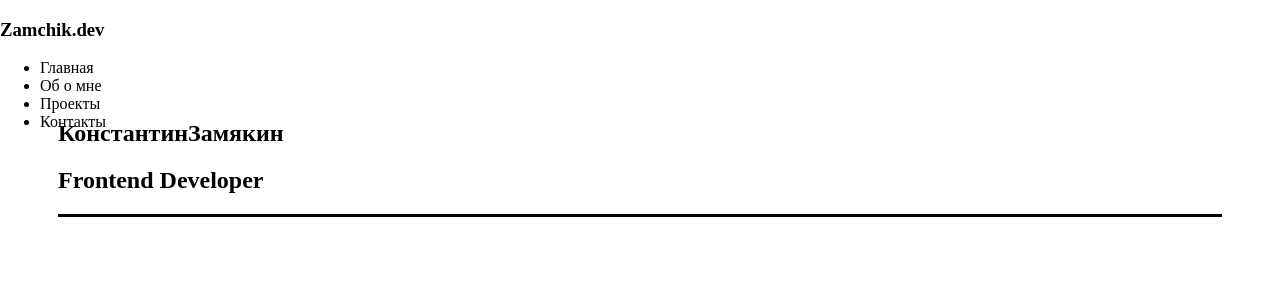
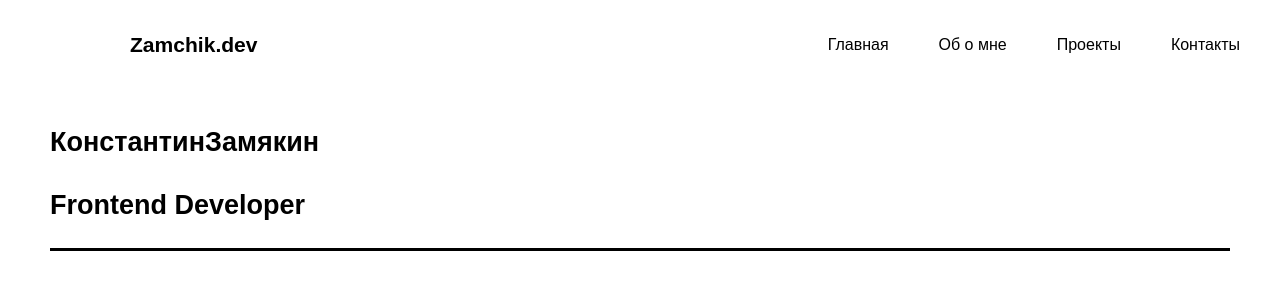
Before and after one commit to Zamchik/Web-portfolio-new, a React (Vite) app: page / in a window 1280 px wide. Shown: the top 300 px of the page. Built offline with nearby package versions, Linux system fonts and the light colour scheme.

Commit message:
Working on Header

```diff
--- a/index.html
+++ b/index.html
@@ -6,7 +6,7 @@
     <meta name="viewport" content="width=device-width, initial-scale=1.0" />
     <title>web-portfolio-new</title>
   </head>
-  <body>
+  <body class="body" >
     <div id="root"></div>
     <script type="module" src="/src/main.tsx"></script>
   </body>
--- a/src/components/Header/Header.tsx
+++ b/src/components/Header/Header.tsx
@@ -5,12 +5,12 @@ const Header = () => {
         <header className={styles.header}>
             <div className={styles.custom_container}>
                 <h3 className={styles.nickname}>Zamchik.dev</h3>
-                <nav className={styles.nav}>
-                    <ul>
-                        <li>Главная</li>
-                        <li>Об о мне</li>
-                        <li>Проекты</li>
-                        <li>Контакты</li>
+                <nav className={styles.menu}>
+                    <ul className={styles.nav}>
+                        <li className={styles.menu_link}>Главная</li>
+                        <li className={styles.menu_link}>Об о мне</li>
+                        <li className={styles.menu_link}>Проекты</li>
+                        <li className={styles.menu_link}>Контакты</li>
                     </ul>
                 </nav>
             </div>
--- a/src/components/Header/styles.module.scss
+++ b/src/components/Header/styles.module.scss
@@ -6,3 +6,64 @@
   left: 0;
   width: 100%;
 }
+
+[class*=_container] {
+    max-width: 1380px;
+    margin: 0 auto;
+    padding: 0 40px;
+}
+
+.custom_container {
+  min-height: 90px;
+  display: -webkit-box;
+  display: -ms-flexbox;
+  display: flex;
+  -webkit-box-pack: justify;
+  -ms-flex-pack: justify;
+  justify-content: space-between;
+  -webkit-box-align: center;
+  -ms-flex-align: center;
+  align-items: center;
+  -webkit-column-gap: 50px;
+  -moz-column-gap: 50px;
+  column-gap: 50px;
+}
+
+.nickname {
+  padding: 0 90px;
+  display: flex;
+  justify-content: center;
+  align-items: center;
+}
+
+.menu {
+  position: relative;
+  z-index: 4;
+}
+
+.nav {
+  display: -webkit-box;
+  display: -ms-flexbox;
+  display: flex;
+  -ms-flex-wrap: wrap;
+  flex-wrap: wrap;
+  -webkit-box-align: center;
+  -ms-flex-align: center;
+  align-items: center;
+  -webkit-column-gap: 50px;
+  -moz-column-gap: 50px;
+  column-gap: 50px;
+  row-gap: 20px;
+  list-style: none;
+  margin: 0;
+  padding: 0;
+}
+
+.menu_link {
+  color: #000000;
+  font-size: 16px;
+  text-decoration: none;
+  display: block;
+  -webkit-transition: all 0.3s linear;
+  transition: all 0.3s linear;
+}
--- a/src/index.css
+++ b/src/index.css
@@ -0,0 +1,13 @@
+.body {
+    position: relative;
+    overflow-x: clip;
+    margin: 0;
+    padding: 0;
+    border: 0;
+    line-height: 1.5;
+    font-size: 18px;
+    font-weight: 400;
+    font-family: Sen, Arial, "Helvetica Neue", Helvetica, sans-serif;
+    /* color: #8491a0;
+    background-color: #000; */
+}
```
